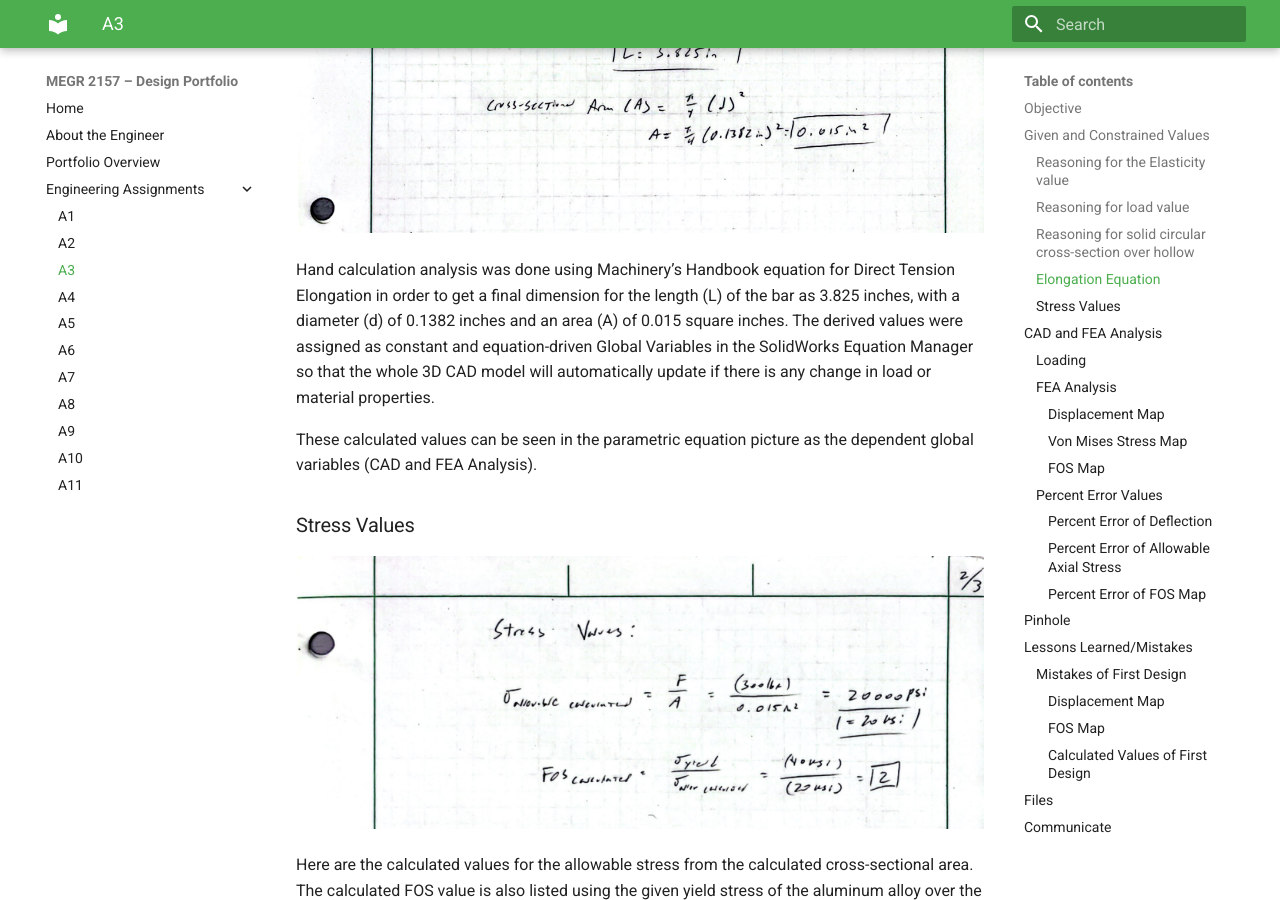
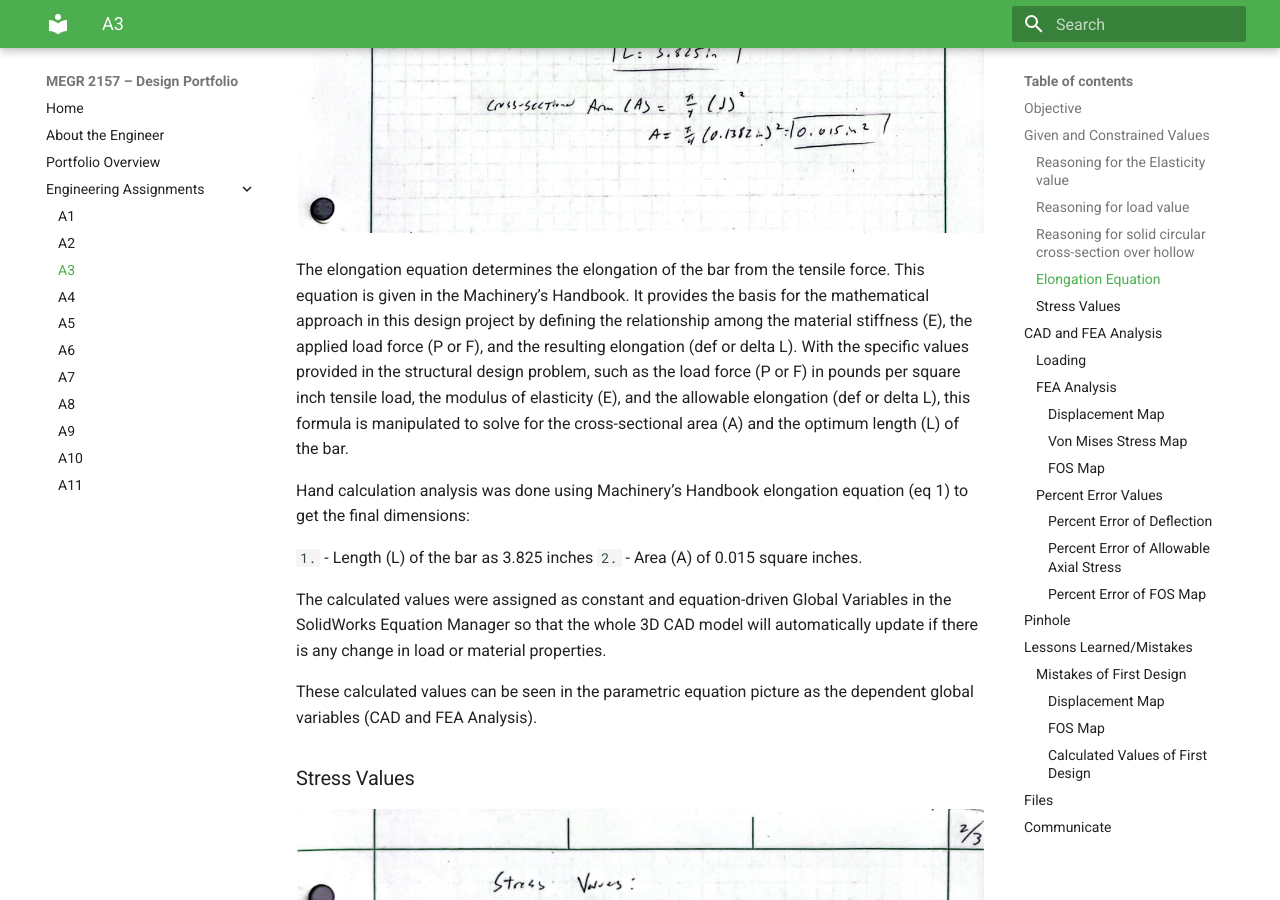
Before and after one commit to smateus0/megr2157-portfolio, an MkDocs documentation site: the page built from docs/assignments/A03/index.md, in a window 1280 px wide and 900 px high, scrolled down 2315 px. Built offline with MkDocs 1.6.1 and Material for MkDocs 9.7.7, drawn with Linux system fonts in a browser that asks for light colours; some of the changed text lies outside the part shown.

Commit message:
Update index.md

````diff
--- a/docs/assignments/A03/index.md
+++ b/docs/assignments/A03/index.md
@@ -30,7 +30,14 @@ In this bar design, I chose a solid circular cross-section to better match the e
 ### Elongation Equation
 ![real_a3_w2](real_a3_w2.png)
 
-Hand calculation analysis was done using Machinery’s Handbook equation for Direct Tension Elongation in order to get a final dimension for the length (L) of the bar as 3.825 inches, with a diameter (d) of 0.1382 inches and an area (A) of 0.015 square inches. The derived values were assigned as constant and equation-driven Global Variables in the SolidWorks Equation Manager so that the whole 3D CAD model will automatically update if there is any change in load or material properties.
+The elongation equation determines the elongation of the bar from the tensile force. This equation is given in the Machinery’s Handbook. It provides the basis for the mathematical approach in this design project by defining the relationship among the material stiffness (E), the applied load force (P or F), and the resulting elongation (def or delta L). With the specific values provided in the structural design problem, such as the load force (P or F) in pounds per square inch tensile load, the modulus of elasticity (E), and the allowable elongation (def or delta L), this formula is manipulated to solve for the cross-sectional area (A) and the optimum length (L) of the bar.
+
+Hand calculation analysis was done using Machinery’s Handbook elongation equation (eq 1) to get the final dimensions:
+
+```1.``` - Length (L) of the bar as 3.825 inches
+```2.``` - Area (A) of 0.015 square inches.
+
+The calculated values were assigned as constant and equation-driven Global Variables in the SolidWorks Equation Manager so that the whole 3D CAD model will automatically update if there is any change in load or material properties.
 
 These calculated values can be seen in the parametric equation picture as the dependent global variables (CAD and FEA Analysis).
 
@@ -46,8 +53,13 @@ These values are equivalent to the parametric values seen in the picture directl
 
 ## CAD and FEA Analysis
 ![real_a3_p](real_a3_p.png)
+This shows the assigned parameters, with the independent global variables on top and the dependent variables on the bottom.
+
 ![real_a3_2](real_a3_2.png)
+This shows implementing the independent global variable (d) for the diameter of the bar.
+
 ![real_a3_3](real_a3_3.png)
+This shows implementing the dependent global variable (L) for the length of the bar.
 
 As seen above, the independent global variables (F, def, E, d, and yield) represent the independent constraints/given/chosen values of the project. The dependent variables (A, L, allow, FOS calc, defCalc) use the geometry of the circular cross-section along with the Machinery’s Handbook equation for direct tension  (eq 1 in the Stress Values picture) to solve for the necessary length.
 
@@ -72,8 +84,10 @@ The above displacement graph is a graphical representation of the axial properti
 
 #### Von Mises Stress Map
 ![real_a3_7](real_a3_7.png)
+This shows the midspan of the bar.
+
 ![real_a3_8](real_a3_8.png)
-The Von Mises Stress graph above shows a very homogeneous stress pattern within the mid-span of the bar's structure. The maximum localized stress is 20.42 ksi at the fixed constraint due to multi-axial shear effects. This graph shows the bar’s maximum stress value is well below the yield strength of the material, which is 40.0 ksi.
+The Von Mises Stress graph above shows a very homogeneous stress pattern within the mid-span of the bar's structure. The maximum localized stress is 20.42 ksi at the fixed constraint due to multiaxial shear effects. This graph shows that the bar’s maximum stress value is well below the yield strength of the material, which is 40.0 ksi.
 
 
 #### FOS Map
@@ -94,7 +108,7 @@ When the bar is stretched under the force/load of 300 lbf, it experiences latera
 
 #### Percent Error of Allowable Axial Stress
 ![real_a3_w4](real_a3_w4.png)
-The hand-calculated allowable tensile stress with respect to the 300 lbs of load results in 20 ksi, and the allowable Von Mises stress calculated (CAD) from the SolidWorks FEA software results in 20.42 ksi. The comparison between these two parameters gives us an error of 2.10%. The error shows the close values of the elongation formula to the 3D solid elements due to the solid bar being more accurately used with the elongation formula.
+The hand-calculated allowable tensile stress with respect to the 300 lbs of load results in 20 ksi, and the allowable Von Mises stress calculated (CAD) from the SolidWorks FEA software results in 20.42 ksi. The comparison between these two parameters gives us an error of 2.10%. The error shows the close values of the elongation formula to the 3D solid elements due to the solid bar being more accurately used with the elongation formula rather than the FEA.
 
 #### Percent Error of FOS Map
 !![real_a3_w5](real_a3_w5.png)
@@ -124,7 +138,10 @@ Lessons learned from this project are how to use and design a dynamic/parametric
 
 #### Displacement Map
 ![real_a3_m1](real_a3_m1.png)
+Showcasing the URES map.
+
 ![real_a3_m](real_a3_m.png)
+Showcasing the UZ map.
 
 During the FEA, the displacement map revealed that the total resultant displacement (URES) had skewed values that were not consistent with hand calculations. It was necessary to change the plot definition properties to plot the displacement in the longitudinal Z direction (UZ) in the English IPS unit system. This helped to filter out all the multi-axial distortions. This allowed us to see a connection between the tensile elongation and the target parameter.
 
````
